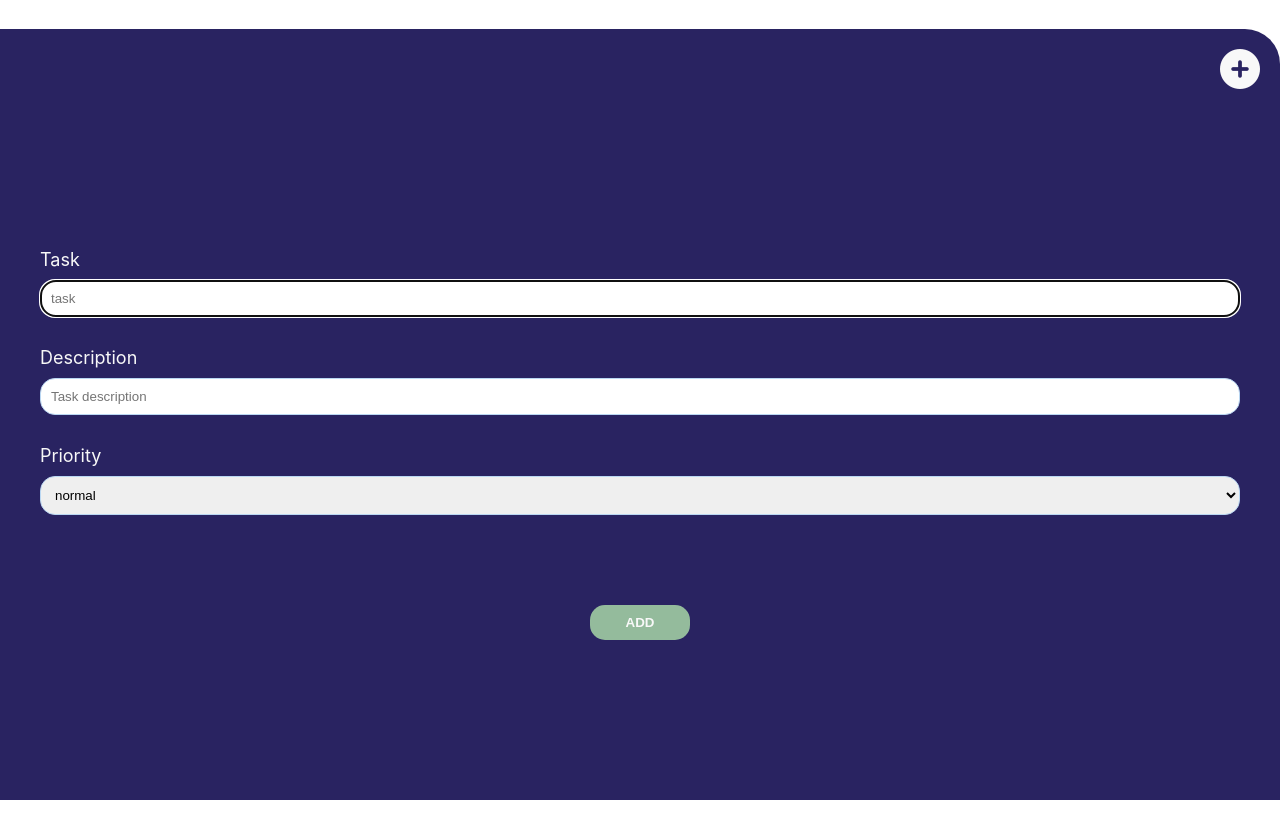
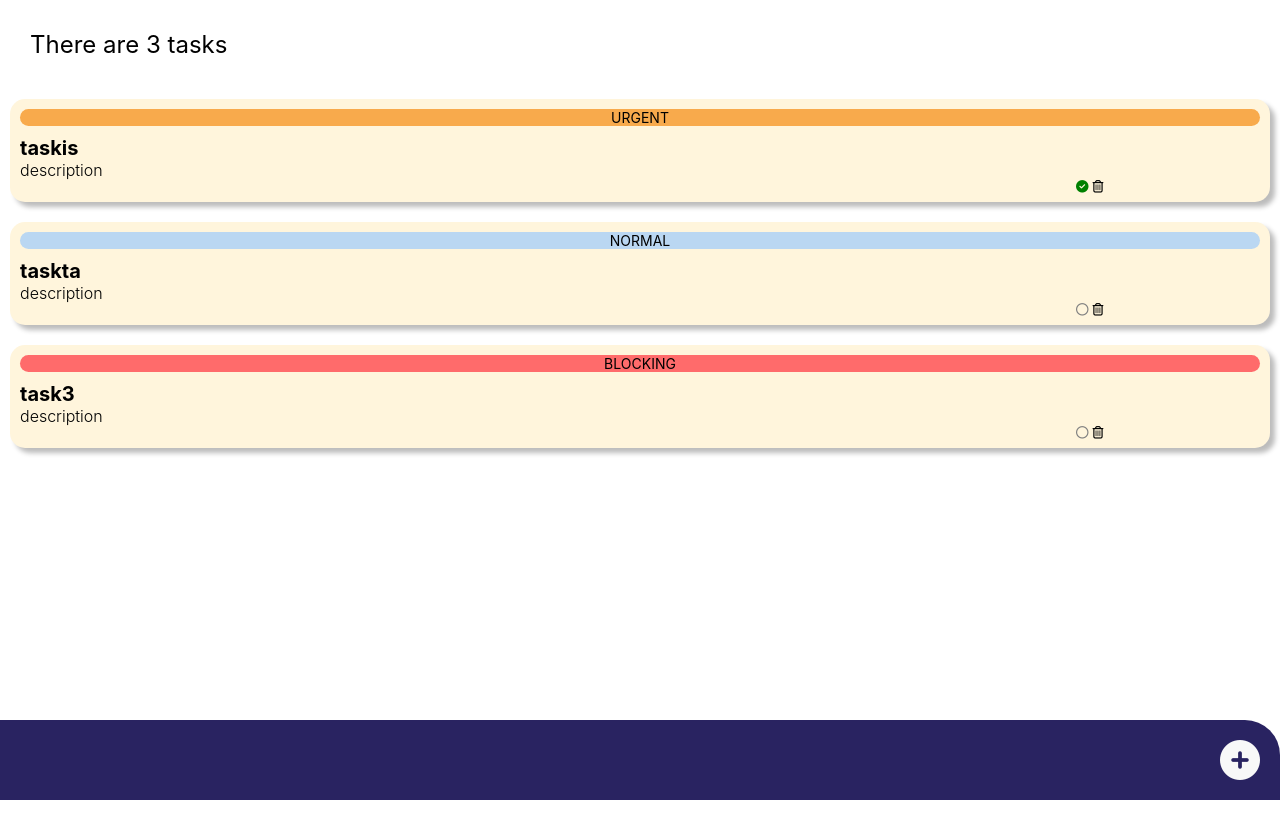
Before and after one commit to lupeMorales/to-do, a React (Create React App) app: page / in a window 1280 px wide. Shown: the top 838 px of the page. Built offline with nearby package versions, Linux system fonts and the light colour scheme.

Commit message:
solve sticky form

```diff
--- a/src/components/containers/taskList.jsx
+++ b/src/components/containers/taskList.jsx
@@ -3,15 +3,16 @@ import { LEVELS } from "../../models/levels.enum";
 import { TaskClass } from "../../models/taskClass";
 import Task from "../pures/task";
 import TaskForm from "../pures/taskForm";
+import "../../styles/pages/taskList.scss";
 
 const TaskList = () => {
   const task1 = new TaskClass("taskis", "description", true, LEVELS.URGENT);
   const task2 = new TaskClass("taskta", "description", false, LEVELS.NORMAL);
   const task3 = new TaskClass("task3", "description", false, LEVELS.BLOCKING);
-  const task4 = new TaskClass("taskta", "description", false, LEVELS.NORMAL);
-  const task5 = new TaskClass("task3", "description", false, LEVELS.BLOCKING);
 
-  const [tasks, setTasks] = useState([task1, task2, task3, task4, task5]);
+  const [tasks, setTasks] = useState([task1, task2, task3]);
+
+  const [formOpen, setFormOpen] = useState(false);
 
   const [loading, setLoading] = useState(true);
 
@@ -45,10 +46,19 @@ const TaskList = () => {
     tempList.push(task);
     setTasks(tempList);
   }
+  function openForm() {
+    setFormOpen(!formOpen);
+  }
+  //open-clouse formu
+
   return (
-    <>
-      <p style={{ fontSize: "2.4rem", padding: "30px" }}>Your tasks</p>
-      <section>
+    <div className="container">
+      <p style={{ fontSize: "2.4rem", padding: "30px" }}>
+        {tasks.length > 0
+          ? `There are ${tasks.length} tasks`
+          : "There are NO taks. Add a new task"}
+      </p>
+      <section className="container">
         <ul>
           {tasks.map((item, index) => {
             return (
@@ -62,8 +72,8 @@ const TaskList = () => {
           })}
         </ul>
       </section>
-      {<TaskForm add={addNewTask} />}
-    </>
+      {<TaskForm add={addNewTask} open={openForm} openState={formOpen} />}
+    </div>
   );
 };
 
--- a/src/components/pures/taskForm.jsx
+++ b/src/components/pures/taskForm.jsx
@@ -4,11 +4,14 @@ import { LEVELS } from "../../models/levels.enum";
 import "../../styles/components/taskForm.scss";
 import { TaskClass } from "../../models/taskClass.js";
 
-const TaskForm = ({ add }) => {
+const TaskForm = ({ add, open, openState }) => {
   const refName = useRef("");
   const refDescription = useRef("");
   const refLevel = useRef(LEVELS.NORMAL);
-
+  const handleClick = () => {
+    open();
+    console.log(openState);
+  };
   function addTask(e) {
     e.preventDefault();
     const newTask = new TaskClass(
@@ -21,10 +24,16 @@ const TaskForm = ({ add }) => {
   }
   return (
     <section className="form">
-      <span className="form__icon">
+      <span className="form__icon" onClick={handleClick}>
+        {openState ? (
+          <i className="fa-solid fa-circle-minus fa-4x "></i>
+        ) : (
           <i className="fa-solid fa-circle-plus fa-4x "></i>
+        )}
+
+        {/*     <i className="fa-solid fa-circle-plus fa-4x "></i> */}
       </span>
-
+      {openState && (
         <form className="form__container" onSubmit={addTask}>
           <label className="form__label" htmlFor="inputName">
             Task
@@ -66,6 +75,7 @@ const TaskForm = ({ add }) => {
             Add
           </button>
         </form>
+      )}
     </section>
   );
 };
--- a/src/styles/components/taskForm.scss
+++ b/src/styles/components/taskForm.scss
@@ -12,7 +12,6 @@
 
   &__icon {
     display: flex;
-
     justify-content: flex-end;
     right: 100px;
     color: $light-grey;
@@ -22,7 +21,7 @@
     justify-content: center;
     align-items: stretch;
     flex-direction: column;
-    margin-top: 140px;
+    margin-top: 95px;
     color: $light-grey;
     font-size: 1.8rem;
     gap: 10px;
@@ -46,6 +45,6 @@
 }
 .input-text {
   border-radius: 15px;
-  border: 1px solid $blue-tag;
+  border: none;
   padding: 10px;
 }
--- /dev/null
+++ b/src/styles/pages/taskList.scss
@@ -0,0 +1,4 @@
+.container {
+  width: 100%;
+  min-height: 100vh;
+}
```
Lines whose indentation alone changed are shown as unchanged.
